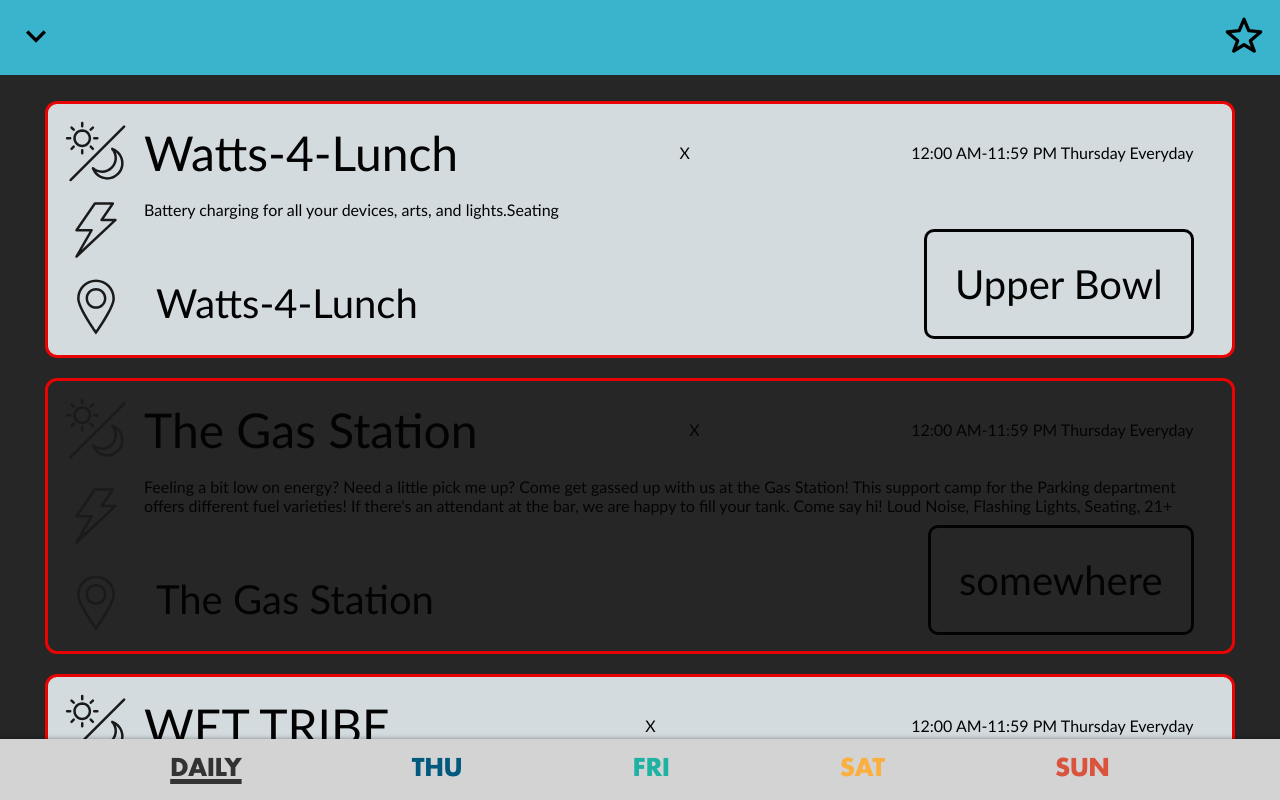
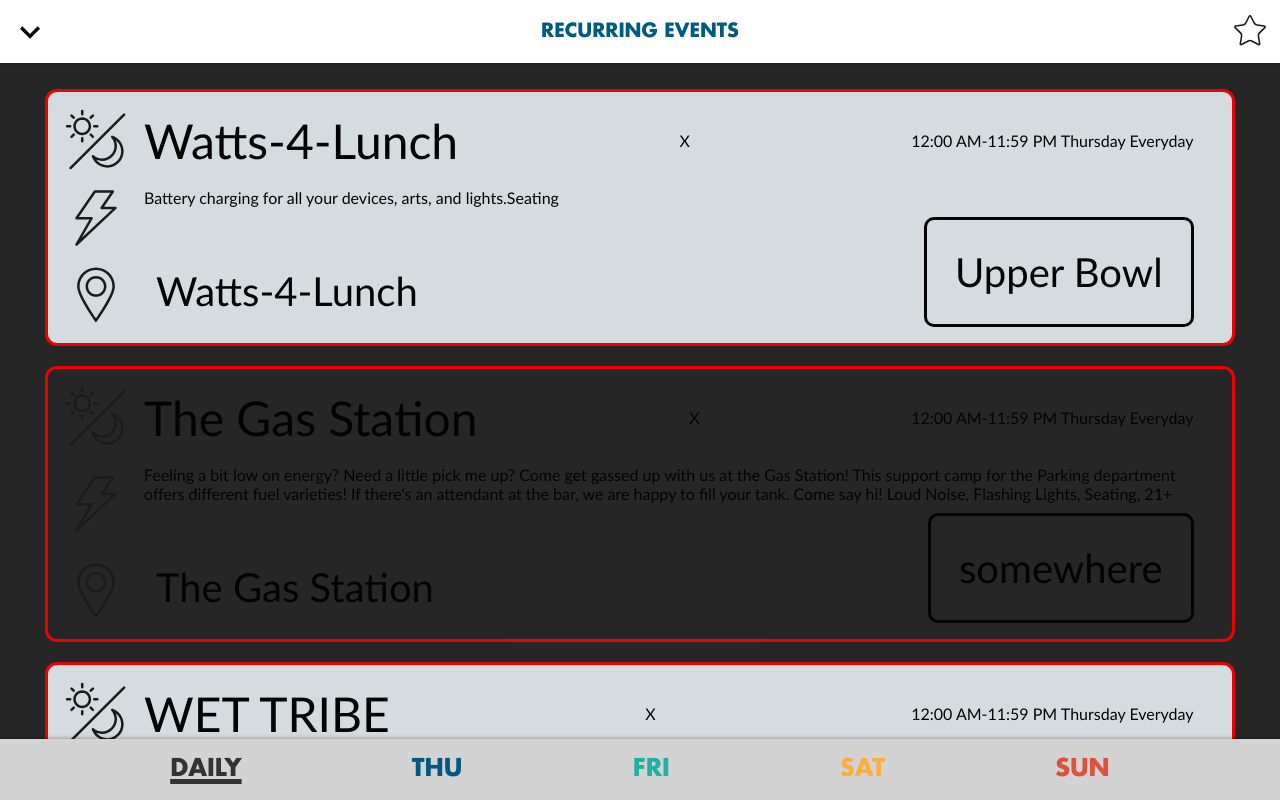
Before and after one commit to WWW-Wizards/SOAK-WWW, a React (Vite) app: page / in a window 1280 px wide. Shown: the top 800 px of the page. Built offline with nearby package versions, Linux system fonts and the light colour scheme.

Commit message:
feat: Updates menu heading per spec

```diff
--- a/src/components/details/icons/Saved.jsx
+++ b/src/components/details/icons/Saved.jsx
@@ -18,7 +18,7 @@ function Saved(props) {
         <g strokeWidth={0}>
           <path
             d="M92.18 110.755c-.45 0-.894-.113-1.32-.338L69.561 99.22c-1.708-.899-3.632-1.373-5.562-1.373s-3.853.474-5.562 1.373L37.14 110.417a2.816 2.816 0 01-1.322.338c-.82 0-1.64-.388-2.187-1.038a2.733 2.733 0 01-.608-2.291l4.068-23.714a11.947 11.947 0 00-3.438-10.58l-17.23-16.795a2.783 2.783 0 01-.717-2.907 2.784 2.784 0 012.29-1.932l23.81-3.46a11.952 11.952 0 009-6.538l10.65-21.576c.488-.99 1.44-1.581 2.543-1.581s2.055.59 2.543 1.58L77.193 41.5a11.945 11.945 0 009 6.538l23.81 3.46c1.093.16 1.95.88 2.29 1.932a2.783 2.783 0 01-.718 2.907l-17.23 16.795a11.95 11.95 0 00-3.437 10.58l4.068 23.715a2.733 2.733 0 01-.608 2.29c-.548.65-1.366 1.038-2.187 1.038z"
-            fill="#faaf40"
+            fill={props.fill || "#faaf40"}
           />
           <path
             d="M64 20.842c.21 0 .26.104.302.188L74.95 42.606a14.45 14.45 0 0010.883 7.907l23.81 3.46c.093.013.208.03.272.229.065.199-.018.28-.085.345L92.6 71.342a14.45 14.45 0 00-4.156 12.792l4.067 23.715c.024.136.002.189-.054.256-.073.087-.19.15-.277.15a.364.364 0 01-.157-.05L70.725 97.006c-2.065-1.086-4.391-1.66-6.725-1.66s-4.66.574-6.725 1.66l-21.298 11.197a.363.363 0 01-.157.05c-.088 0-.204-.062-.277-.15-.056-.066-.078-.118-.054-.255l4.067-23.715A14.45 14.45 0 0035.4 71.342L18.17 54.547c-.067-.065-.15-.146-.085-.345.064-.2.18-.216.271-.23l23.811-3.46a14.45 14.45 0 0010.882-7.906L63.7 21.03c.04-.084.092-.188.301-.188m0-5c-1.903 0-3.807.992-4.785 2.975l-10.65 21.577a9.453 9.453 0 01-7.117 5.17l-23.81 3.46c-4.378.637-6.126 6.016-2.958 9.103l17.23 16.795a9.453 9.453 0 012.718 8.367l-4.067 23.715c-.592 3.45 2.149 6.25 5.259 6.25.82 0 1.667-.195 2.484-.624L59.6 101.433a9.448 9.448 0 018.798 0l21.297 11.197c.818.43 1.664.625 2.484.625 3.11 0 5.85-2.802 5.26-6.25l-4.068-23.716a9.453 9.453 0 012.718-8.367l17.23-16.795c3.168-3.087 1.42-8.466-2.957-9.102l-23.811-3.46a9.453 9.453 0 01-7.118-5.171L68.785 18.817c-.978-1.983-2.882-2.975-4.785-2.975z"
--- a/src/components/menu/Menu.jsx
+++ b/src/components/menu/Menu.jsx
@@ -1,35 +1,36 @@
 import React from "react";
-import { useMenu, useFilter } from "../../state/StateProvider";
+import { useMenu, useFilter, useDate } from "../../state/StateProvider";
+import Saved from "../details/icons/Saved";
 
 export const Menu = () => {
   const { menu, setMenu } = useMenu();
+  const { date: headingText } = useDate();
   const { filter, FILTERS, handleFilterFavorites } = useFilter();
 
   return (
     <div className="menu-accordion-wrapper">
-      <div className="menu-accordion-title" onClick={() => setMenu(!menu)}>
+      <div className="menu-accordion-content" onClick={() => setMenu(!menu)}>
         <svg
           className={`menu-accordion-svg ${menu ? "expanded" : ""}`}
           viewBox="0 0 24 24"
         >
           <path d="M16.59 8.59 12 13.17 7.41 8.59 6 10l6 6 6-6z"></path>
         </svg>
+        <div className="menu-accordion-heading">
+          {headingText.toUpperCase()}
+        </div>
         <div
           className="menu-favorites-svg-wrapper"
           onClick={handleFilterFavorites}
         >
-          <svg
-            className={`menu-favorites-svg ${
-              filter === FILTERS.FAVORITES ? "menu-favorited" : ""
-            }`}
-            viewBox="0 0 24 24"
-          >
-            <path d="M12 2L9.14 8.8 2 9.56l6.18 5.34L5.82 21 12 17.27 18.18 21l-2.36-6.1L22 9.56l-7.14-.76L12 2z"></path>
-          </svg>
+          <Saved
+            className="menu-favorites-svg"
+            fill={filter === FILTERS.FAVORITES ? "#faaf40" : "none"}
+          />
         </div>
       </div>
       {menu && (
-        <div className="menu-accordion-content">Menu content placeholder</div>
+        <div className="menu-accordion-drawer">Menu content placeholder</div>
       )}
     </div>
   );
--- a/src/components/menu/Menu.scss
+++ b/src/components/menu/Menu.scss
@@ -2,27 +2,36 @@
     &-accordion-wrapper {
         position: sticky;
         top: 0;
-    }
-
-    &-accordion-title {
-        display: flex;
-        flex-direction: row;
-        justify-content: space-between;
-        cursor: pointer;
-        background-color: #21aeca;
-    }
-
-    &-accordion-title:hover {
-        background-color: #3ab4cc;
-    }
-
-    &-accordion-title,
-    &-accordion-content {
-        padding: 1rem;
+        box-shadow: 0px -10px 7px 7px black;
+        z-index: 1000;
     }
 
     &-accordion-content {
-        background-color: #39b9d2;
+        display: flex;
+        flex-direction: row;
+        align-items: center;
+        justify-content: space-between;
+        cursor: pointer;
+        background-color: lightgrey;
+    }
+
+    &-accordion-content:hover {
+        background-color: white;
+    }
+
+    &-accordion-content,
+    &-accordion-drawer {
+        padding: 10px;
+    }
+
+    &-accordion-drawer {
+        background-color: lightgrey;
+    }
+
+    &-accordion-heading {
+        font-family: 'Futura Bold', sans-serif;
+        font-size: 1.2em;
+        color: #005b84;
     }
 
     &-accordion-svg {
@@ -43,10 +52,6 @@
         stroke-linejoin: round;
         cursor: pointer;
     }
-
-    &-favorited {
-        fill: black;
-    }
 }
 
 .expanded {
--- a/src/state/StateProvider.js
+++ b/src/state/StateProvider.js
@@ -19,6 +19,14 @@ const DAYS = {
   SUN: "Sunday",
 };
 
+const DAY_HEADINGS = {
+  DAILY: "Recurring events",
+  THU: "Thursday, May 23rd",
+  FRI: "Friday, May 24th",
+  SAT: "Saturday, May 25th",
+  SUN: "Sunday, May 26th",
+};
+
 export function StateProvider({ children }) {
   const [loading, setLoading] = useState(false);
   const [filter, setFilter] = useState("");
@@ -30,6 +38,7 @@ export function StateProvider({ children }) {
     return cachedFavorites ? JSON.parse(cachedFavorites) : [];
   });
   const [activeTab, setActiveTab] = useState(DAYS.DAILY);
+  const [date, setDate] = useState(DAY_HEADINGS.DAILY);
 
   // Handles toggling the filter view between favorited events and all events
   const handleFilterFavorites = (e) => {
@@ -75,13 +84,15 @@ export function StateProvider({ children }) {
     // Update local storage whenever favorites state changes
     localStorage.setItem('favorites', JSON.stringify(favorites));
 
+    setDate(DAY_HEADINGS[activeTab]);
+
     setEvents(data.filter(event => {
       if (filter === FILTERS.FAVORITES) {
-        // If the favorites filter is active, return only favorited events
+        // If the favorites filter is active, return favorited events based on the active tab
         return favorites.some(favorite => favorite.id === event.id)
           && (activeTab === DAYS.DAILY ? event.daily : event.day === DAYS[activeTab]);
       } else {
-        // If the favorites filter is not active, return events based on the active tab
+        // If the favorites filter is not active, return all events based on the active tab
         return activeTab === DAYS.DAILY ? event.daily : event.day === DAYS[activeTab];
       }
     }));
@@ -103,7 +114,8 @@ export function StateProvider({ children }) {
         handleFavoriteDisplay,
         FILTERS,
         activeTab,
-        handleTabClick
+        handleTabClick,
+        date,
       }}
     >
       {children}
@@ -144,6 +156,11 @@ export const useTabs = () => {
   return { activeTab, handleTabClick };
 }
 
+export const useDate = () => {
+  const { date } = useContext(UserContext);
+  return { date };
+}
+
 // Helper functions
 const parseTimestamp = (str) => {
   const [start, period] = (str ?? "").split("-")[0].split(" ");
```
